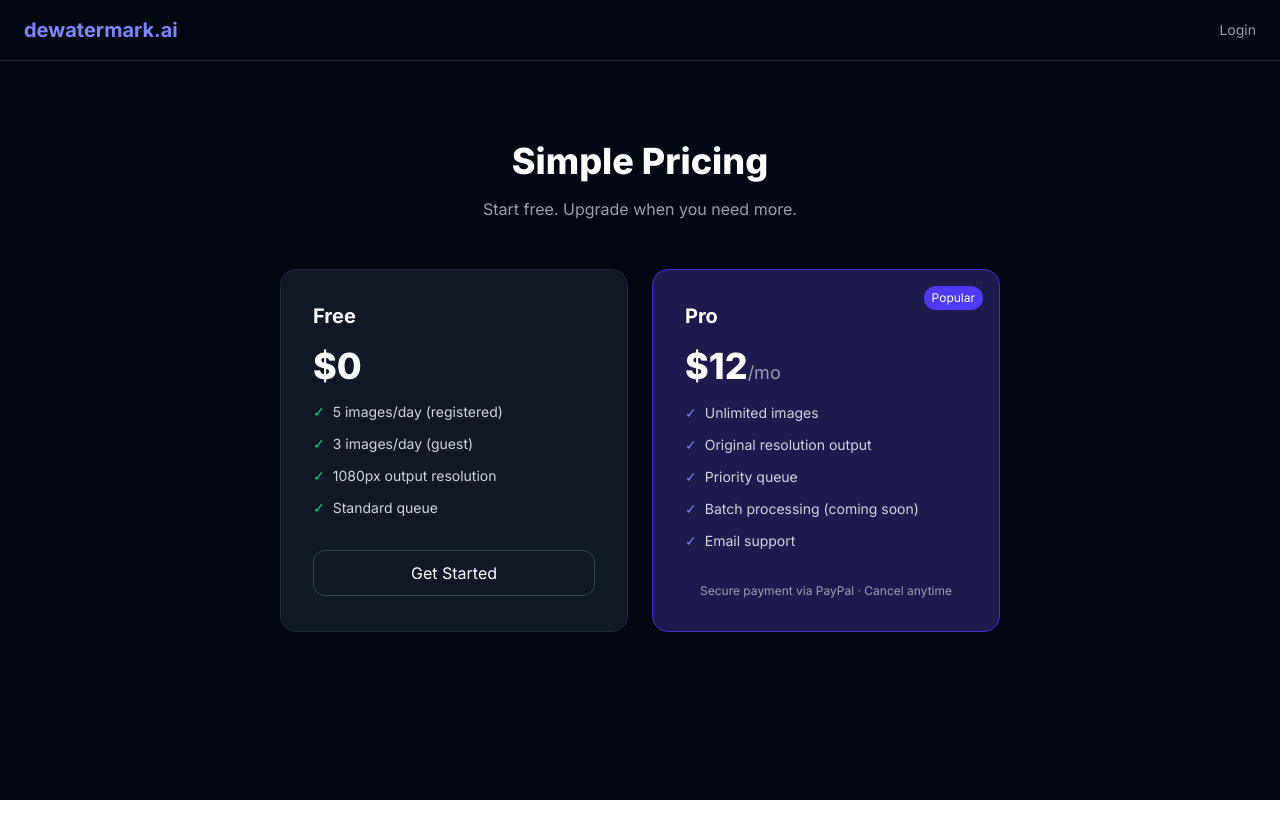
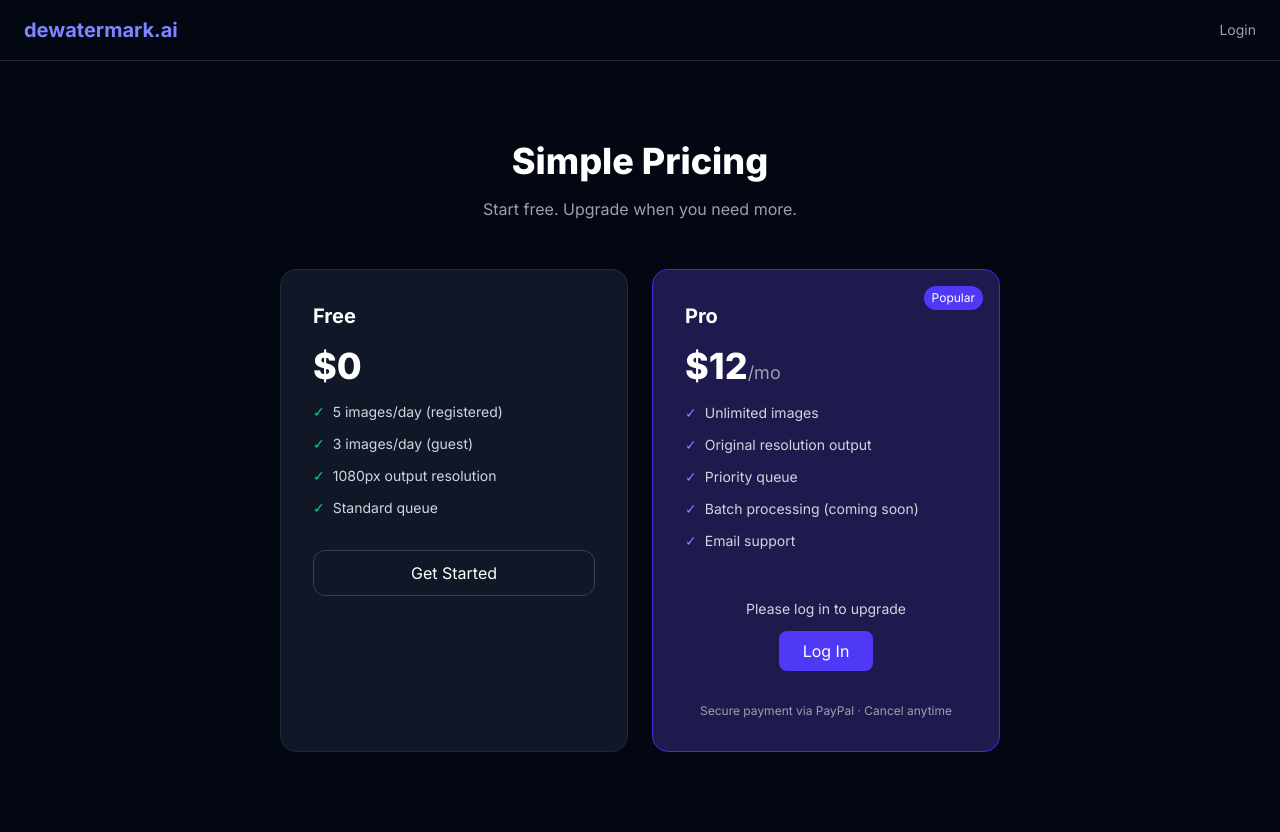
Before and after one commit to gyb-cpu/image-mark-remove, a Next.js app: page /pricing in a window 1280 px wide. Before the commit the page ends 800 px from the top, so only its background shows below. Built offline with nearby package versions, Linux system fonts and the light colour scheme; no server answers.

Commit message:
fix: add login check before PayPal payment

```diff
--- a/app/pricing/pro-button.tsx
+++ b/app/pricing/pro-button.tsx
@@ -2,11 +2,40 @@
 
 import { PayPalButtons, PayPalScriptProvider } from "@paypal/react-paypal-js";
 import { useRouter } from "next/navigation";
-import { useState } from "react";
+import { useState, useEffect } from "react";
 
 export default function ProButton() {
   const router = useRouter();
   const [isProcessing, setIsProcessing] = useState(false);
+  const [isLoggedIn, setIsLoggedIn] = useState<boolean | null>(null);
+
+  useEffect(() => {
+    // Check if user is logged in
+    fetch("/api/auth/session")
+      .then((res) => res.json())
+      .then((data) => {
+        setIsLoggedIn(!!data?.user);
+      })
+      .catch(() => setIsLoggedIn(false));
+  }, []);
+
+  if (isLoggedIn === false) {
+    return (
+      <div className="text-center py-4">
+        <p className="text-sm text-gray-300 mb-3">Please log in to upgrade</p>
+        <a
+          href="/login"
+          className="inline-block bg-indigo-600 hover:bg-indigo-500 text-white px-6 py-2 rounded-lg transition"
+        >
+          Log In
+        </a>
+      </div>
+    );
+  }
+
+  if (isLoggedIn === null) {
+    return <div className="h-20 flex items-center justify-center">Loading...</div>;
+  }
 
   return (
     <PayPalScriptProvider options={{
@@ -29,6 +58,9 @@
             body: JSON.stringify({ amount: "12", currency: "USD" }),
           });
           const data = await response.json();
+          if (!data.orderId) {
+            throw new Error("Failed to create order");
+          }
           return data.orderId;
         }}
         onApprove={async (data) => {
@@ -42,7 +74,8 @@
           if (result.success) {
             router.push("/dashboard?upgraded=true");
           } else {
-            alert("Payment processing failed. Please try again.");
+            const errorMsg = result.details || result.error || "Payment failed";
+            alert(`Payment error: ${errorMsg}`);
           }
           setIsProcessing(false);
         }}
```
